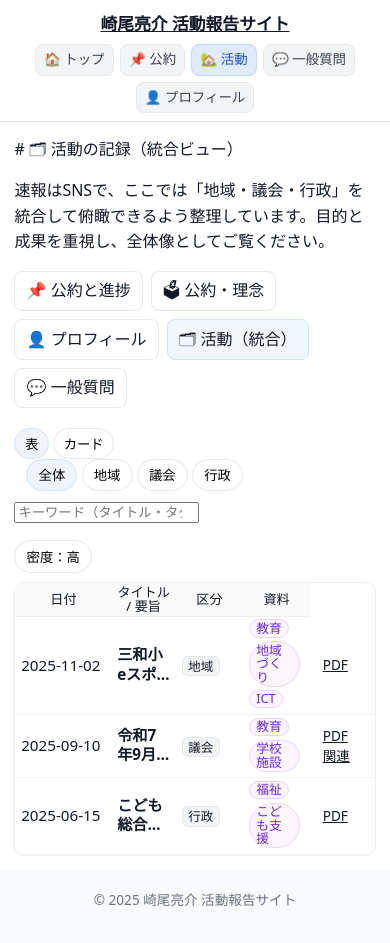
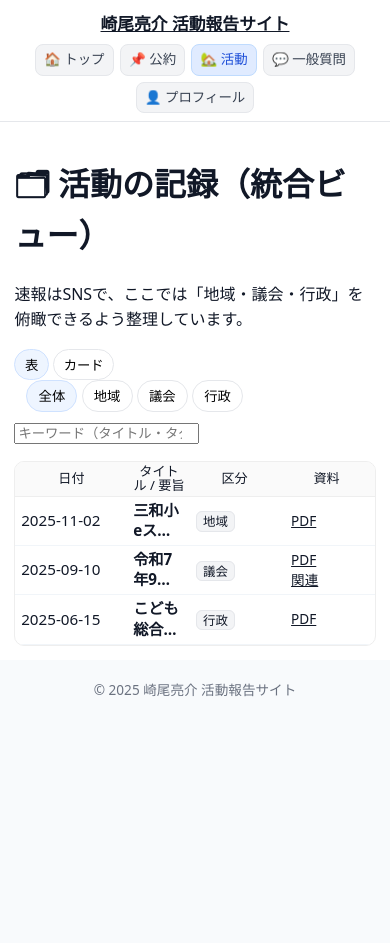
Before and after one commit to sakioryousuke-eng/activity-site, a Jekyll site: the page built from pages/activity.html, in a window 390 px wide and 943 px high. Built offline with Jekyll 4.4.1, drawn with Linux system fonts in a browser that asks for light colours.

Commit message:
Update activity.html

```diff
--- a/pages/activity.html
+++ b/pages/activity.html
@@ -3,61 +3,41 @@ layout: default
 title: 地域活動・議員活動（統合ビュー）
 ---
 
-# 🗂 活動の記録（統合ビュー）
-<p>速報はSNSで、ここでは「地域・議会・行政」を統合して俯瞰できるよう整理しています。目的と成果を重視し、全体像としてご覧ください。</p>
+<h1>🗂 活動の記録（統合ビュー）</h1>
+<p>速報はSNSで、ここでは「地域・議会・行政」を俯瞰できるよう整理しています。</p>
 
-<nav class="tabs">
-  <a href="{{ site.baseurl }}/">📌 公約と進捗</a>
-  <a href="{{ site.baseurl }}/pages/policy.html">🗳 公約・理念</a>
-  <a href="{{ site.baseurl }}/pages/profile.html">👤 プロフィール</a>
-  <a href="{{ site.baseurl }}/pages/activity.html" class="active">🗂 活動（統合）</a>
-  <a href="{{ site.baseurl }}/pages/matrix.html">💬 一般質問</a>
-</nav>
-
-{%- assign list = site.data.activity.items -%}
-{%- if list and list.size > 0 -%}
-  {%- assign sorted = list | sort: "date" | reverse -%}
-
-  <!-- ビュー切替 & 検索/フィルタ（スマホ優先） -->
-  <div class="toolbar" role="region" aria-label="表示切替と検索">
+<div class="toolbar">
   <div class="left">
-      <button class="viewbtn active" data-view="table" aria-pressed="true">表</button>
-      <button class="viewbtn" data-view="cards" aria-pressed="false">カード</button>
-      <div class="filters sub" role="tablist" aria-label="活動の絞り込み">
-        <button class="fbtn active" data-filter="all"   aria-selected="true">全体</button>
-        <button class="fbtn"        data-filter="地域"  aria-selected="false">地域</button>
-        <button class="fbtn"        data-filter="議会"  aria-selected="false">議会</button>
-        <button class="fbtn"        data-filter="行政"  aria-selected="false">行政</button>
+    <button class="viewbtn active" data-view="table">表</button>
+    <button class="viewbtn" data-view="cards">カード</button>
+    <div class="filters sub">
+      <button class="fbtn active" data-filter="all">全体</button>
+      <button class="fbtn" data-filter="地域">地域</button>
+      <button class="fbtn" data-filter="議会">議会</button>
+      <button class="fbtn" data-filter="行政">行政</button>
     </div>
   </div>
   <div class="right">
-      <label for="kw" class="sr-only">キーワード検索</label>
-      <input id="kw" type="search" placeholder="キーワード（タイトル・タグ・要旨）" inputmode="search" autocomplete="off">
+    <input id="kw" type="search" placeholder="キーワード（タイトル・タグ・要旨）">
   </div>
 </div>
 
-  <!-- 密度切替（任意） -->
-  <div class="density-toggle">
-    <button id="denseToggle" class="fbtn" aria-pressed="false">密度：高</button>
-  </div>
-
-  <!-- 表ビュー（高密度） -->
 <div id="view-table">
   <div class="table-wrap">
     <table class="dense">
       <thead>
         <tr>
-            <th class="col-date">日付</th>
+          <th style="width:7rem;">日付</th>
           <th>タイトル / 要旨</th>
-            <th class="col-cat">区分</th>
-            <th class="col-tags">タグ</th>
-            <th class="col-doc">資料</th>
+          <th style="width:5.5rem;">区分</th>
+          <th style="width:11rem;">タグ</th>
+          <th style="width:6rem;">資料</th>
         </tr>
       </thead>
       <tbody>
-        {%- for a in sorted -%}
-          <tr
-            data-category="{{ a.category }}"
+      {% assign list = site.data.activity.items | sort: "date" | reverse %}
+      {% for a in list %}
+        <tr data-category="{{ a.category }}"
             data-text="{{ a.title }} {{ a.summary }} {% if a.tag %}{% for t in a.tag %}{{ t }} {% endfor %}{% endif %}">
           <td><span class="date">{{ a.date }}</span></td>
           <td>
@@ -69,20 +49,23 @@ title: 地域活動・議員活動（統合ビュー）
             {% if a.tag %}{% for t in a.tag %}<span class="tag">{{ t }}</span>{% endfor %}{% endif %}
           </td>
           <td class="actions">
-              {% if a.pdf %}<a href="{{ site.baseurl }}{{ a.pdf }}" target="_blank" rel="noopener">PDF</a>{% endif %}
-              {% if a.link %}<a href="{{ site.baseurl }}{{ a.link }}">関連</a>{% endif %}
+            {% if a.pdf %}
+              <a href="{{ a.pdf }}" data-title="{{ a.title }}" class="js-open-pdf">PDF</a>
+            {% endif %}
+            {% if a.link %}
+              <a href="{{ a.link | relative_url }}">関連</a>
+            {% endif %}
           </td>
         </tr>
-        {%- endfor -%}
+      {% endfor %}
       </tbody>
     </table>
   </div>
 </div>
 
-  <!-- カードビュー（モバイル意識） -->
-  <div id="view-cards" hidden>
+<div id="view-cards" style="display:none;">
   <div class="grid">
-      {%- for a in sorted -%}
+    {% for a in list %}
     <div class="card"
          data-category="{{ a.category }}"
          data-text="{{ a.title }} {{ a.summary }} {% if a.tag %}{% for t in a.tag %}{{ t }} {% endfor %}{% endif %}">
@@ -90,217 +73,99 @@ title: 地域活動・議員活動（統合ビュー）
         {{ a.title }} <span class="chip cat">{{ a.category }}</span>
       </div>
       <p class="meta"><strong>日付:</strong> {{ a.date }}</p>
-        {% if a.summary %}<p class="sum">{{ a.summary }}</p>{% endif %}
-        {% if a.image %}<img src="{{ site.baseurl }}{{ a.image }}" alt="{{ a.title }}" class="thumb">{% endif %}
+      {% if a.summary %}<p>{{ a.summary }}</p>{% endif %}
+      {% if a.image %}<img src="{{ a.image | relative_url }}" alt="{{ a.title }}" class="thumb">{% endif %}
       <div class="actions">
-          {% if a.pdf %}<a href="{{ site.baseurl }}{{ a.pdf }}" target="_blank" rel="noopener" class="btn">PDF</a>{% endif %}
-          {% if a.link %}<a href="{{ site.baseurl }}{{ a.link }}" class="btn">関連</a>{% endif %}
+        {% if a.pdf %}<a href="{{ a.pdf }}" data-title="{{ a.title }}" class="btn js-open-pdf">PDF</a>{% endif %}
+        {% if a.link %}<a href="{{ a.link | relative_url }}" class="btn">関連</a>{% endif %}
       </div>
       {% if a.tag %}<div class="tags">{% for t in a.tag %}<span class="tag">{{ t }}</span>{% endfor %}</div>{% endif %}
     </div>
-      {%- endfor -%}
+    {% endfor %}
   </div>
 </div>
-{%- else -%}
-  <p>活動データがまだ登録されていません。<code>_data/activity.yml</code> の <code>items:</code> に追記してください。</p>
-{%- endif -%}
 
 <style>
-/* アクセシビリティ補助（画面には出さない） */
-.sr-only{position:absolute; width:1px; height:1px; padding:0; margin:-1px; overflow:hidden; clip:rect(0,0,0,0); white-space:nowrap; border:0}
-
-/* タブ */
-.tabs{display:flex;gap:.5rem;margin:1rem 0 1.25rem;flex-wrap:wrap}
-.tabs a{padding:.4rem .7rem;border:1px solid #e5e7eb;border-radius:8px;text-decoration:none}
-.tabs a.active{background:#f0f7ff;border-color:#cfe2ff}
-
-/* ツールバー/フィルタ */
 .toolbar{display:flex;justify-content:space-between;align-items:center;gap:.5rem;margin:.6rem 0 1rem;flex-wrap:wrap}
 .viewbtn{border:1px solid #e5e7eb;background:#fff;padding:.3rem .6rem;border-radius:999px;cursor:pointer}
 .viewbtn.active{background:#eef5ff;border-color:#cfe2ff}
 .filters.sub{margin:0 .75rem}
 .fbtn{border:1px solid #e5e7eb;background:#fff;padding:.35rem .7rem;border-radius:999px;cursor:pointer}
 .fbtn.active{background:#eef5ff;border-color:#cfe2ff}
-.density-toggle{margin:.3rem 0 .6rem}
 
-/* 表 */
 .table-wrap{overflow:auto;border:1px solid #eee;border-radius:10px}
-table.dense{width:100%;border-collapse:collapse;font-size:.95rem;table-layout:fixed}
+table.dense{width:100%;border-collapse:collapse;font-size:.95rem}
 table.dense thead th{position:sticky;top:0;background:#fafafa;border-bottom:1px solid #eee;z-index:1}
-table.dense th,table.dense td{padding:.44rem .55rem;border-bottom:1px solid #f1f5f9;vertical-align:middle}
+table.dense th,table.dense td{padding:.52rem .6rem;border-bottom:1px solid #f1f5f9;vertical-align:top}
 table.dense tbody tr:hover{background:#f7fbff}
-.col-date{width:7.5rem}
-.col-cat{width:6rem}
-.col-tags{width:12rem}
-.col-doc{width:7rem}
 .date{white-space:nowrap}
 .ttl{font-weight:600;margin-bottom:.1rem}
 .sum{color:#475569;font-size:.9rem}
 .cat{font-size:.8rem;background:#f3f4f6;border:1px solid #e5e7eb;padding:.05rem .45rem;border-radius:6px}
 .tags .tag{display:inline-block;font-size:.8rem;padding:.1rem .4rem;border-radius:999px;background:#faf5ff;color:#6d28d9;border:1px solid #e9d5ff;margin-right:.25rem;margin-bottom:.2rem}
-.actions a{display:inline-block;font-size:.9rem;margin-right:.4rem}
+.actions a{display:inline-block;font-size:.9rem;margin-right:.45rem}
 
-/* カード */
-.grid{display:grid;gap:1.1rem;grid-template-columns:1fr}
+.grid{display:grid;gap:1.2rem;grid-template-columns:1fr}
 @media(min-width:720px){.grid{grid-template-columns:1fr 1fr}}
-.card{border-radius:16px;padding:1.0rem;background:#fff;box-shadow:0 4px 10px rgba(0,0,0,.05);transition:transform .2s ease, box-shadow .2s ease}
+.card{border-radius:16px;padding:1.2rem;background:#fff;box-shadow:0 4px 10px rgba(0,0,0,.05);transition:transform .15s,box-shadow .15s}
 .card:hover{transform:translateY(-3px);box-shadow:0 6px 14px rgba(0,0,0,.1)}
-.title{font-weight:700;font-size:1.02rem;margin-bottom:.35rem;display:flex;align-items:center;gap:.5rem;flex-wrap:wrap}
+.title{font-weight:700;font-size:1.05rem;margin-bottom:.35rem;display:flex;align-items:center;gap:.5rem;flex-wrap:wrap}
 .chip.cat{font-size:.75rem;padding:.15rem .5rem;border-radius:999px;background:#f3f4f6;border:1px solid #e5e7eb}
-.meta{color:#4b5563;margin:.2rem 0 .35rem}
-.thumb{width:100%;border-radius:10px;margin:.45rem 0;display:block}
-.btn{background:#eff6ff;color:#1d4ed8;padding:.32rem .6rem;border-radius:8px;text-decoration:none;border:1px solid #dbeafe}
+.meta{color:#4b5563;margin:.2rem 0 .4rem}
+.thumb{width:100%;border-radius:10px;margin:.5rem 0;display:block}
+.btn{background:#eff6ff;color:#1d4ed8;padding:.35rem .65rem;border-radius:8px;text-decoration:none;border:1px solid #dbeafe}
 .btn:hover{background:#dbeafe}
 
-/* ===== スマホ最適化：行高/見出し完全一致・省略・貼り付き解除 ===== */
+/* モバイル：ヘッダーセルも本文と同一高さ */
 @media(max-width:720px){
-  /* ヘッダー固定はモバイルでは解除して高さ差をなくす */
-  table.dense thead th{position:static}
-
-  /* 本文セル(td)とヘッダー(th)を完全一致（高さ差の原因を排除） */
-  table.dense th, table.dense td{
-    padding:.16rem .36rem !important;
-    line-height:1.05 !important;
-    vertical-align:middle !important;
-  }
-  table.dense thead th{
-    padding:.16rem .36rem !important;
-    font-size:.82rem !important;
-    font-weight:500 !important;
-    height:auto !important;
-  }
-
-  /* 列幅圧縮＆不要列非表示（タグ列） */
-  .col-date{width:6.0rem}
-  .col-cat{width:4.2rem}
-  .col-doc{width:4.2rem}
-  .col-tags{display:none}
-
-  /* タイトル2行で省略／要旨は閉じる（行高削減） */
-  .ttl{display:-webkit-box;-webkit-line-clamp:2;-webkit-box-orient:vertical;overflow:hidden;line-height:1.28}
+  table.dense{table-layout:fixed;font-size:.95rem}
+  table.dense th,table.dense td{padding:.18rem .36rem;line-height:1.05;vertical-align:middle}
+  table.dense thead th{padding:.18rem .36rem !important;line-height:1.05 !important;vertical-align:middle !important;font-size:.82rem !important;font-weight:500 !important;height:auto !important}
+  table.dense th:nth-child(1),table.dense td:nth-child(1){width:6.0rem}
+  table.dense th:nth-child(3),table.dense td:nth-child(3){width:4.2rem}
+  table.dense th:nth-child(4),table.dense td:nth-child(4){display:none} /* タグ列は隠す */
+  table.dense th:nth-child(5),table.dense td:nth-child(5){width:4.2rem}
+  .ttl{display:-webkit-box;-webkit-line-clamp:2;-webkit-box-orient:vertical;overflow:hidden;line-height:1.35}
   .sum{display:none}
-
   .cat{font-size:.78rem;padding:.04rem .35rem}
   .actions a{padding:.18rem .42rem;font-size:.85rem;border-radius:6px}
   .date{font-size:.95rem;white-space:nowrap}
-
-  /* 行タップで詳細（要旨/タグ）展開 */
-  tr.more{display:none;background:#fcfcff}
-  tr.more td{border-top:none;padding-top:.24rem;color:#475569}
-  tr.clickable{cursor:pointer}
-  tr.clickable:hover{background:#f7fbff}
 }
-
-/* 高密度モード（任意） */
-.dense-mode table.dense th,.dense-mode table.dense td{padding:.28rem .45rem;line-height:1.15}
-.dense-mode table.dense thead th{padding:.34rem .45rem;font-size:.88rem}
-.dense-mode .cat{font-size:.76rem}
-.dense-mode .actions a{padding:.16rem .38rem;font-size:.82rem}
 </style>
 
 <script>
-// 安全ガード
-const $ = (sel, root=document) => root.querySelector(sel);
-const $$ = (sel, root=document) => Array.from(root.querySelectorAll(sel));
-
-/* ===== 表/カード 切替 ===== */
-$$('.viewbtn').forEach(b=>{
+// 表/カード切替
+document.querySelectorAll('.viewbtn').forEach(b=>{
   b.addEventListener('click',()=>{
-    $$('.viewbtn').forEach(x=>{x.classList.remove('active'); x.setAttribute('aria-pressed','false');});
-    b.classList.add('active'); b.setAttribute('aria-pressed','true');
+    document.querySelectorAll('.viewbtn').forEach(x=>x.classList.remove('active'));
+    b.classList.add('active');
     const v=b.dataset.view;
-    $('#view-table').hidden = (v!=='table');
-    $('#view-cards').hidden = (v!=='cards');
-    localStorage.setItem('activity_view', v);
-    initMobileExpand();
+    document.getElementById('view-table').style.display=(v==='table')?'':'none';
+    document.getElementById('view-cards').style.display=(v==='cards')?'':'none';
   });
 });
 
-/* ===== フィルタ＆検索（表/カード共通） ===== */
+// フィルタ＆検索
 function applyFilter(){
-  const activeBtn = $('.filters .fbtn.active');
-  const f = activeBtn ? activeBtn.dataset.filter : 'all';
-  const kw = ($('#kw')?.value || '').toLowerCase();
-
-  const rows  = $$('tr[data-category]');
-  const cards = $$('#view-cards .card');
-
-  const show = (el, cat, text) => {
-    const okC = (f==='all' || cat===f);
-    const okK = (!kw || String(text||'').toLowerCase().includes(kw));
-    el.style.display = (okC && okK) ? '' : 'none';
+  const f=document.querySelector('.filters .fbtn.active')?.dataset.filter||'all';
+  const kw=(document.getElementById('kw')?.value||'').toLowerCase();
+  const rows=document.querySelectorAll('tr[data-category]');
+  const cards=document.querySelectorAll('#view-cards .card');
+  const show=(el,cat,text)=>{
+    const okC=(f==='all'||cat===f);
+    const okK=(!kw||String(text||'').toLowerCase().includes(kw));
+    el.style.display=(okC&&okK)?'':'none';
   };
-  rows.forEach(r=>show(r, r.dataset.category, r.dataset.text));
-  cards.forEach(c=>show(c, c.dataset.category, c.dataset.text));
+  rows.forEach(r=>show(r,r.dataset.category,r.dataset.text));
+  cards.forEach(c=>show(c,c.dataset.category,c.dataset.text));
 }
-
-$$('.fbtn').forEach(b=>{
+document.querySelectorAll('.fbtn').forEach(b=>{
   b.addEventListener('click',()=>{
-    const val=b.dataset.filter;
-    $$('.fbtn').forEach(x=>{
-      const on = (x.dataset.filter===val) || (val==='all' && x.dataset.filter==='all');
-      x.classList.toggle('active', on);
-      x.setAttribute('aria-selected', on ? 'true' : 'false');
-    });
-    applyFilter(); initMobileExpand();
+    const v=b.dataset.filter;
+    document.querySelectorAll('.fbtn').forEach(x=>x.classList.toggle('active',x.dataset.filter===v||(v==='all'&&x.dataset.filter==='all')));
+    applyFilter();
   });
 });
-
-$('#kw')?.addEventListener('input',()=>{ applyFilter(); initMobileExpand(); });
-
-/* ===== スマホ：行の詳細展開 ===== */
-function enableRowExpandOnMobile(){
-  if (!window.matchMedia('(max-width: 720px)').matches) return;
-  $$('table.dense tbody tr[data-category]').forEach(r=>{
-    r.classList.add('clickable');
-    if (r.nextElementSibling?.classList.contains('more')) return;
-
-    const sum  = r.querySelector('.sum')?.textContent?.trim();
-    const tags = r.querySelector('td.tags')?.innerHTML || '';
-
-    const more = document.createElement('tr');
-    more.className = 'more';
-    const td = document.createElement('td');
-    td.colSpan = 5;
-    td.innerHTML = `
-      ${sum  ? `<div style="margin:.2rem 0 .35rem"><strong>要旨：</strong>${sum}</div>` : ''}
-      ${tags ? `<div><strong>タグ：</strong> ${tags}</div>` : ''}
-    `;
-    more.appendChild(td);
-    r.after(more);
-
-    r.addEventListener('click', ()=>{
-      more.style.display = (more.style.display === 'table-row') ? 'none' : 'table-row';
-    }, { passive: true });
-  });
-}
-function initMobileExpand(){
-  $$('#view-table tr.more').forEach(m=>m.remove());
-  enableRowExpandOnMobile();
-}
-
-/* ===== 密度切替 ===== */
-const denseBtn = $('#denseToggle');
-if (denseBtn){
-  if (localStorage.getItem('dense_mode') === '1'){
-    document.body.classList.add('dense-mode');
-    denseBtn.classList.add('active');
-    denseBtn.textContent = '密度：標準';
-    denseBtn.setAttribute('aria-pressed','true');
-  }
-  denseBtn.addEventListener('click', ()=>{
-    const on = document.body.classList.toggle('dense-mode');
-    localStorage.setItem('dense_mode', on ? '1' : '0');
-    denseBtn.classList.toggle('active', on);
-    denseBtn.textContent = on ? '密度：標準' : '密度：高';
-    denseBtn.setAttribute('aria-pressed', on ? 'true' : 'false');
-  });
-}
-
-/* ===== 初期化 ===== */
-const saved = localStorage.getItem('activity_view');
-if (saved === 'cards'){ $('.viewbtn[data-view="cards"]').click(); }
+document.getElementById('kw')?.addEventListener('input',applyFilter);
 applyFilter();
-initMobileExpand();
-window.addEventListener('resize', initMobileExpand, { passive: true });
 </script>
```
Lines whose indentation alone changed are shown as unchanged.
